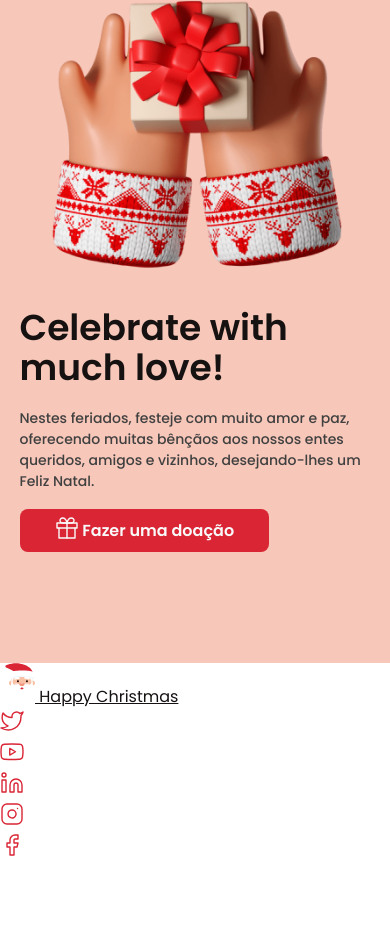
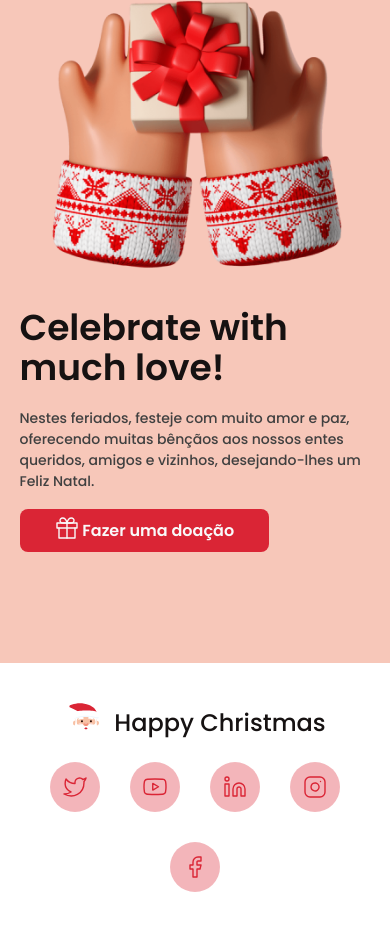
Before and after one commit to lucavieira/happy-christmas, a plain HTML site: page views/index.html in a window 390 px wide. Shown: the part 2817-3749 px from the top of the page. Before the commit the page ends 3681 px from the top, so only its background shows below. Drawn offline with Linux system fonts and the light colour scheme.

Commit message:
Footer add style and responsivity

```diff
--- a/public/css/style.css
+++ b/public/css/style.css
@@ -8,6 +8,7 @@
     --color-resume: #8D8D8D;
     --color-text-button: #F9F9F9;
     --btn-color: #DA2535;
+    --btn-color-transparent: #da253456;
 
     font-family: 'Poppins', sans-serif;
 
@@ -45,7 +46,7 @@ nav ul {
     list-style-type: none;
 }
 
-nav a {
+.logo {
     display: flex;
     align-items: center;
     gap: 15px;
@@ -198,6 +199,36 @@ nav ul li a:hover {
     padding: 20px 0;
 }
 
+/* FOOTER */
+
+footer .container {
+    display: flex;
+    justify-content: space-between;
+
+    padding: 40px 0;
+}
+
+footer .container ul {
+    display: flex;
+    gap: 30px;
+}
+
+footer .container ul li {
+    width: 50px;
+    height: 50px;
+    border-radius: 50%;
+
+    list-style-type: none;
+    background-color: var(--btn-color-transparent);
+}
+
+footer .container ul li img {
+    position: relative;
+    top: 50%;
+    left: 50%;
+    transform: translate(-50%, -50%);
+}
+
 /* MEDIA QUERIES - RESPONSIVIDADE */
 
 @media (max-width: 630px) {
@@ -218,4 +249,18 @@ nav ul li a:hover {
     .menu {
         display: none;
     }
+
+    footer .container {
+        flex-flow: column wrap;
+        align-items: center;
+    }
+
+    footer .container .logo {
+        padding-bottom: 20px;
+    }
+
+    footer .container ul {
+        justify-content: center;
+        flex-flow: row wrap;
+    }
 }
--- a/views/index.html
+++ b/views/index.html
@@ -19,7 +19,7 @@
     <header>
         <div class="container">
             <nav>
-                <a href="#">
+                <a href="#" class="logo">
                     <img src="../public/images/icons/noel_icon.svg" alt="Senhor com barba branca, gorro vermelho, representando o papai noel">
                     Happy Christmas
                 </a>
@@ -101,27 +101,39 @@
         </article>
     </main>
     <footer>
-        <a href="#">
+        <div class="container">
+            <a href="#" class="logo">
                 <img src="../public/images/icons/noel_icon.svg" alt="Senhor com barba branca, gorro vermelho, representando o papai noel">
                 Happy Christmas
             </a>
             <ul>
                 <li>
+                    <a href="">
                         <img src="../public/images/icons/twitter.svg" alt="Passaro azul, simbolizando a logo da rede social Twitter.">
+                    </a>
                 </li>
                 <li>
+                    <a href="">
                         <img src="../public/images/icons/youtube.svg" alt="Retangulo com um triangulo virado para a direita, representando a logo do Youtube.">
+                    </a>
                 </li>
                 <li>
+                    <a href="">
                         <img src="../public/images/icons/linkedin.svg" alt="A letra 'i' e 'n', representando a logo da rede social LinkedIn.">
+                    </a>
                 </li>
                 <li>
+                    <a href="">
                         <img src="../public/images/icons/instagram.svg" alt="Quadrado com uma bola no meio, representando a logo da rede social Instagram.">
+                    </a>
                 </li>
                 <li>
+                    <a href="">
                         <img src="../public/images/icons/facebook.svg" alt="A letra 'f', representando a logo da rede social Facebook.">
+                    </a>
                 </li>
             </ul>
+        </div>
     </footer>
 </body>
 </html>
```
Lines whose indentation alone changed are shown as unchanged.
